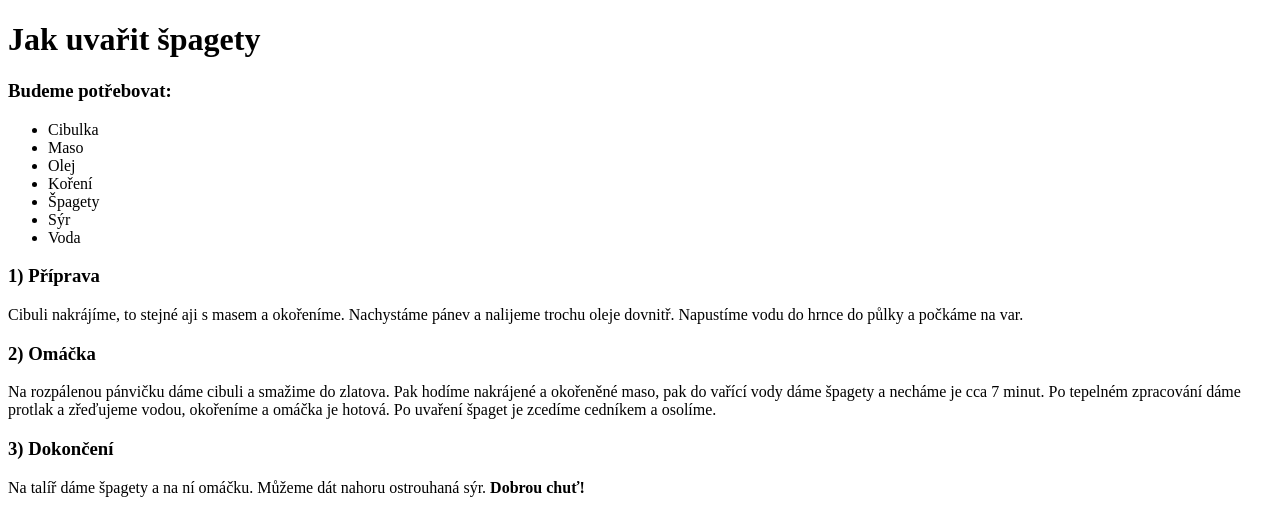
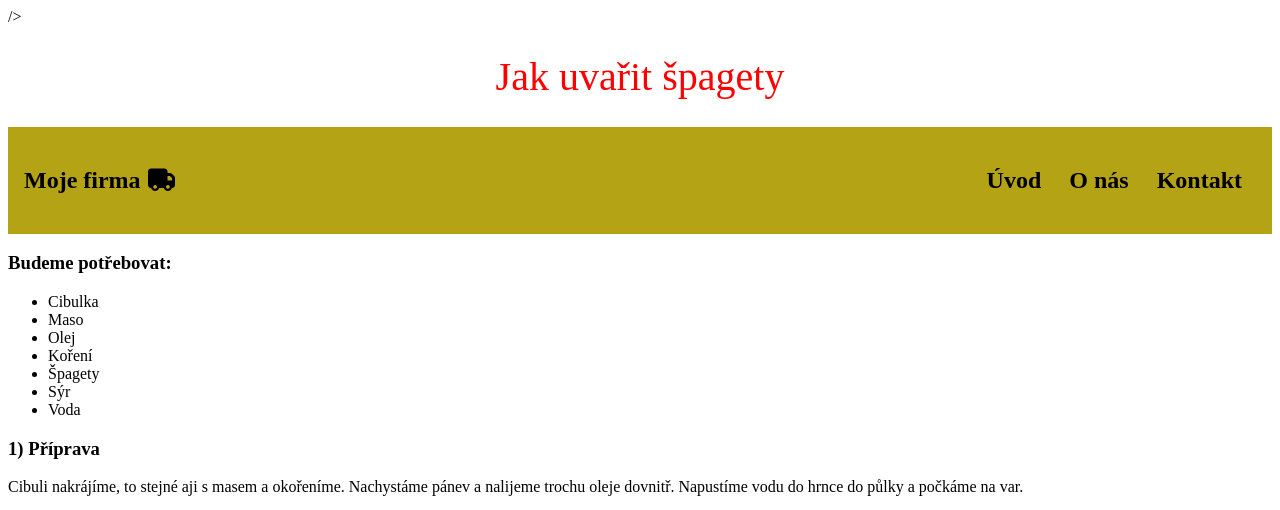
Before and after one commit to ryparvaclav-cmyk/ryparvaclav.github.io, a plain HTML site: page index.html in a window 1280 px wide. Shown: the top 510 px of the page. Drawn offline with Linux system fonts and the light colour scheme.

Commit message:
update nemoc

```diff
--- a/index.html
+++ b/index.html
@@ -4,11 +4,23 @@
 <head>
     <meta charset="UTF-8">
     <meta name="viewport" content="width=device-width, initial-scale=1.0">
+    <link rel="stylesheet" href="style.css">
+    <link rel="stylesheet" href="https://cdnjs.cloudflare.com/ajax/libs/font-awesome/7.0.1/css/all.min.css" integrity="sha512-2SwdPD6INVrV/lHTZbO2nodKhrnDdJK9/kg2XD1r9uGqPo1cUbujc+IYdlYdEErWNu69gVcYgdxlmVmzTWnetw==" crossorigin="anonymous" referrerpolicy="no-referrer" />/>
     <title>Špagety</title>
 </head>
 
 <body>
     <h1>Jak uvařit špagety</h1>
+    <nav id="navbar">
+    <div class="logo">
+        Moje <span class="text-primary">firma</span> <i class="fa-solid fa-truck"></i>
+    </div>
+    <ul>
+        <li><a href="#home">Úvod</a></li>
+        <li><a href="#about">O nás</a></li>
+        <li><a href="#kontakt">Kontakt</a></li>
+    </ul>
+</nav>
     <h3>Budeme potřebovat:</h3>
     <ul>
         <li>Cibulka</li>
--- /dev/null
+++ b/style.css
@@ -0,0 +1,41 @@
+
+h1 {
+	color: rgb(255, 0, 0);
+	font-size: 40px;
+	font-weight: 400;
+}
+
+h1 {
+	text-align: center;
+}
+
+#navbar {
+    background-color: #b3a315;
+    color: rgb(0, 0, 0);
+    display: flex;
+    justify-content: space-between;
+    align-items: center;
+    padding: 16px;
+    font-size: 24px;
+    font-weight: bold;
+}
+
+#navbar a {
+    color: rgb(0, 0, 0);
+    text-decoration: none;
+}
+#navbar ul {
+    display: flex;
+    list-style: none;
+    align-items: center;
+}
+
+#navbar ul li a {
+    padding: 10px;
+    margin: 0 4px;
+}
+
+#navbar ul li a:hover {
+    background-color: #796700;
+    border-radius: 5px;
+}
```
